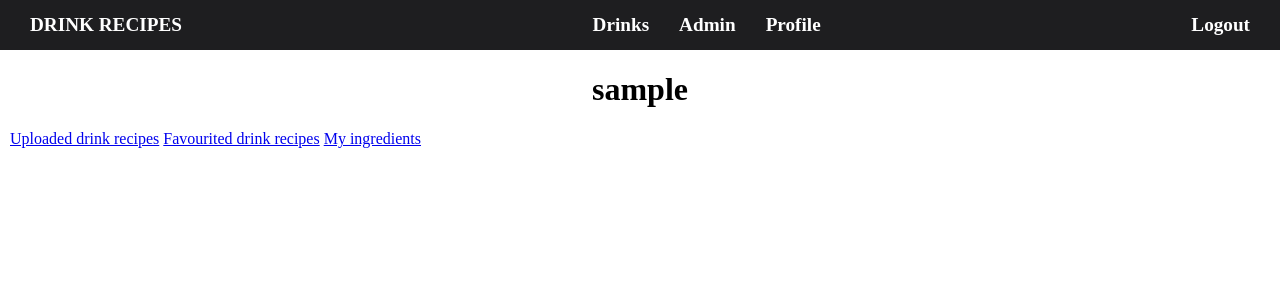
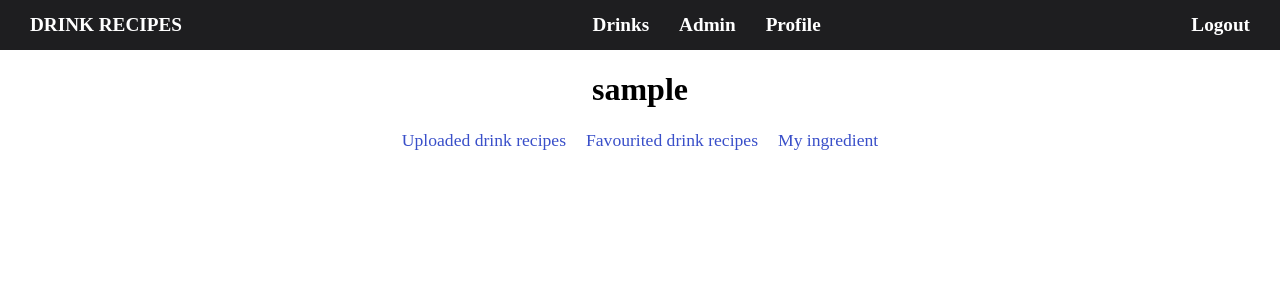
Before and after one commit to tommivk/drink-recipes, a Flask app: a page that uses templates/profile_page.html in a window 1280 px wide. Shown: the top 300 px of the page. Run offline with Flask 2, Linux system fonts and the light colour scheme; the visitor is signed in with stand-in values (Sample User, id 1); some libraries are stand-ins or nearby versions.

Commit message:
add style to profile links

```diff
--- a/static/style.css
+++ b/static/style.css
@@ -200,6 +200,18 @@ body {
 .container {
     max-width: 1260px;
     margin: auto;
+}
+
+.profile-links {
+    display: flex;
+    justify-content: center;
+}
+
+.profile-links a {
+    text-decoration: none;
+    color: rgb(57, 79, 201);
+    font-size: 1.1em;
+    margin: 0px 10px;
 }
 
 .notification {
--- a/templates/profile_page.html
+++ b/templates/profile_page.html
@@ -4,13 +4,13 @@
 {% block content %}
 <div class="container">
     <h1 class="title">{{username}}</h1>
-
-    <a href="/{{username}}/uploaded">Uploaded drink recipes</a>
-    {% if username == session.username %}
-    <a href="/{{username}}/favourited">Favourited drink recipes</a>
-    <a href="/{{username}}/ingredients">My ingredients</a>
-    {% endif %}
-
+    <div class="profile-links">
+        <a href="/{{username}}/uploaded">Uploaded drink recipes</a>
+        {% if username == session.username %}
+        <a href="/{{username}}/favourited">Favourited drink recipes</a>
+        <a href="/{{username}}/ingredients">My ingredient</a>
+        {% endif %}
+    </div>
     {% block favourited %}{% endblock %}
     {% block uploaded %}{% endblock %}
     {% block ingredients %}{% endblock %}
```
